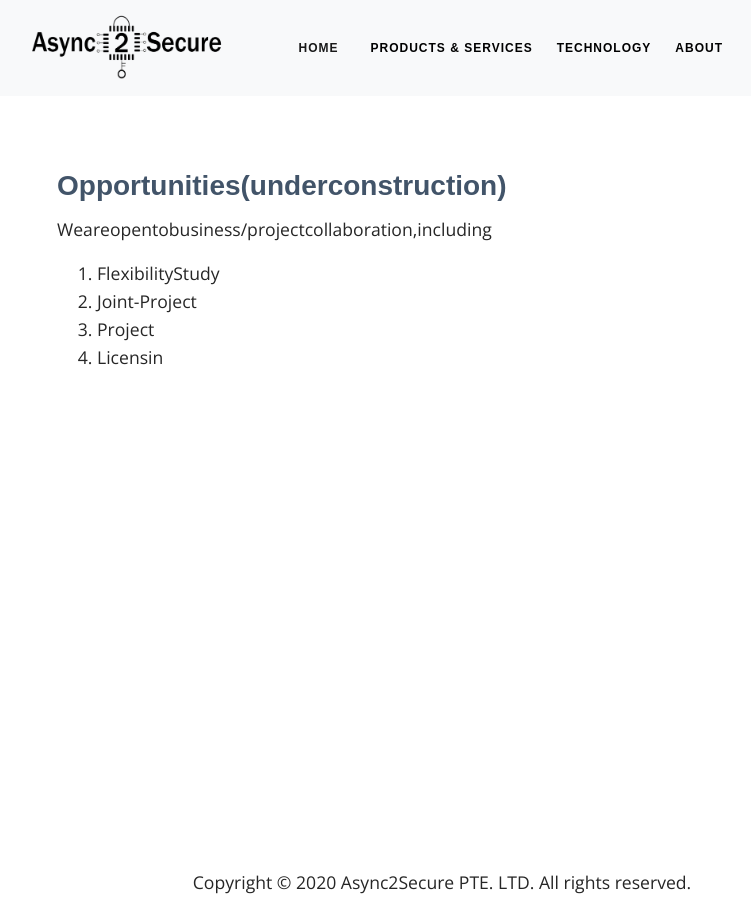
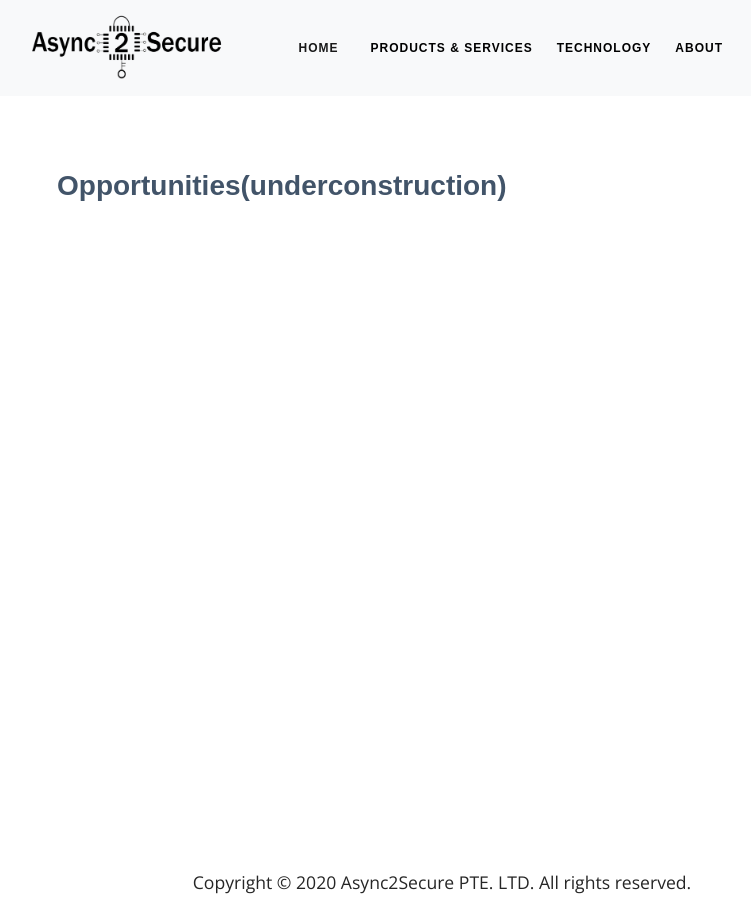
Before and after one commit to async2secure/async2secure.github.io, a Jekyll site: the page built from _pages/about/opportunities.md, in a window 1280 px wide. Shown: the whole page, without its empty margins (198-949 px from the left). Built offline with Jekyll 4.4.1, drawn with Linux system fonts in a browser that asks for light colours; some web fonts are replaced.

Commit message:
put opporitunities under construction

```diff
--- a/_pages/about/opportunities.md
+++ b/_pages/about/opportunities.md
@@ -9,10 +9,3 @@ permalink: /about/opportunities
 <br>
 
 ### Opportunities(underconstruction)
-
-Weareopentobusiness/projectcollaboration,including
-
-1. FlexibilityStudy
-2. Joint-Project
-3. Project
-4. Licensin
```
